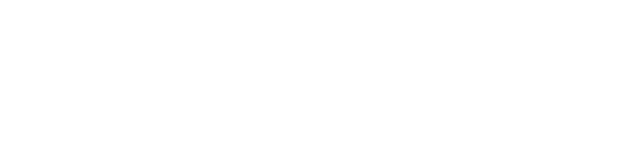
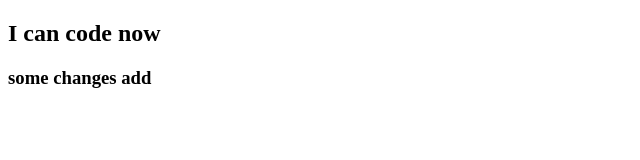
Before and after one commit to robiul1hossen/1st-repo, a plain HTML site: page index.html in a window 1280 px wide. Shown: the whole page, without its empty margins (0-640 px from the left). Drawn offline with Linux system fonts and the light colour scheme.

Commit message:
header changes

```diff
--- a/index.html
+++ b/index.html
@@ -6,5 +6,8 @@
     <meta name="viewport" content="width=device-width, initial-scale=1.0" />
     <title>Git</title>
   </head>
-  <body></body>
+  <body>
+    <h2>I can code now</h2>
+    <h3>some changes add</h3>
+  </body>
 </html>
```
